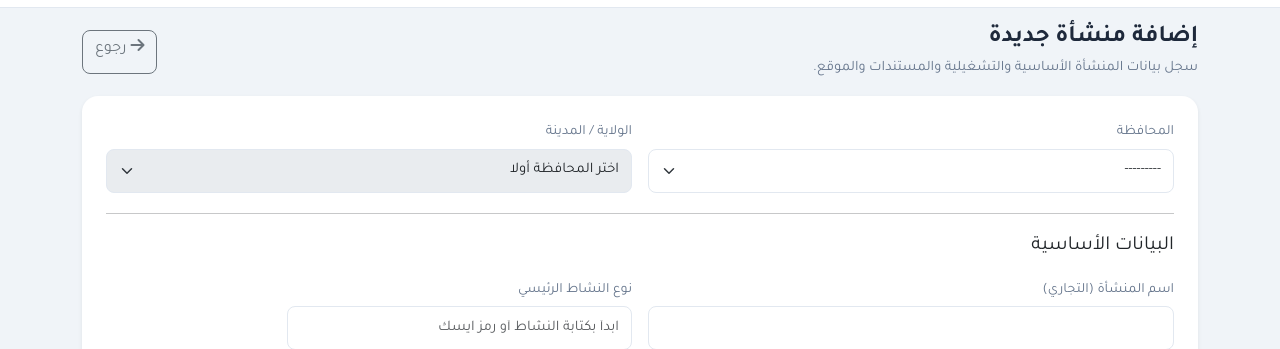
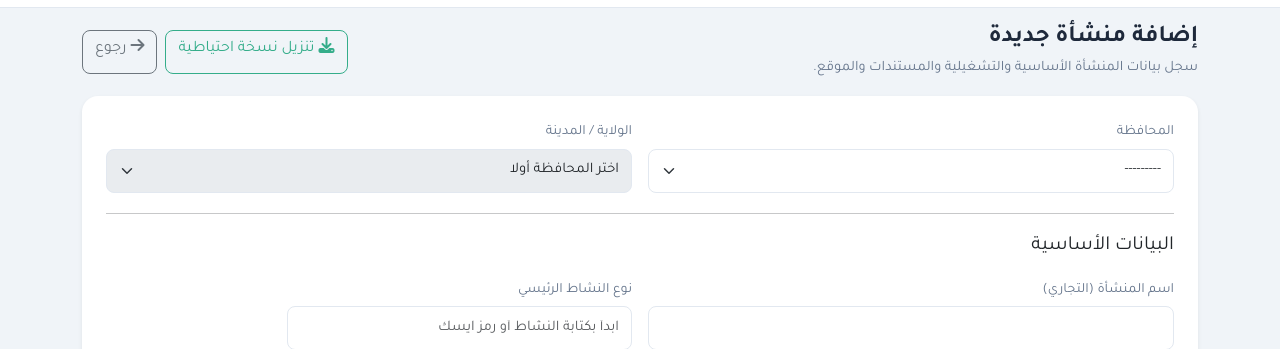
Before and after one commit to majidalaamri85-cmd/final-food-safety, a Django app: page /establishments/new/ in a window 1280 px wide. Shown: the part 136-485 px from the top of the page. Run offline with Django 5.2, Linux system fonts and the light colour scheme; a user stored in the database is signed in; tables that the repository leaves empty hold one stand-in row (values such as "Sample post").

Commit message:
Update establishment_form template and cache files

```diff
--- a/inspections/templates/inspections/establishment_form.html
+++ b/inspections/templates/inspections/establishment_form.html
@@ -10,9 +10,16 @@
     <h1 class="mb-1">إضافة منشأة جديدة</h1>
     <div class="sub">سجل بيانات المنشأة الأساسية والتشغيلية والمستندات والموقع.</div>
   </div>
-  <a class="btn btn-outline-secondary" href="{% url 'establishment_list' %}">
-    <i class="fa-solid fa-arrow-right me-1"></i>رجوع
-  </a>
+  <div class="d-flex gap-2">
+    {% if request.user.is_superuser %}
+      <a class="btn btn-outline-success" href="{% url 'download_database_backup' %}">
+        <i class="fa-solid fa-download me-1"></i>تنزيل نسخة احتياطية
+      </a>
+    {% endif %}
+    <a class="btn btn-outline-secondary" href="{% url 'establishment_list' %}">
+      <i class="fa-solid fa-arrow-right me-1"></i>رجوع
+    </a>
+  </div>
 </div>
 <div class="card shadow-sm">
   <div class="card-body">
```
